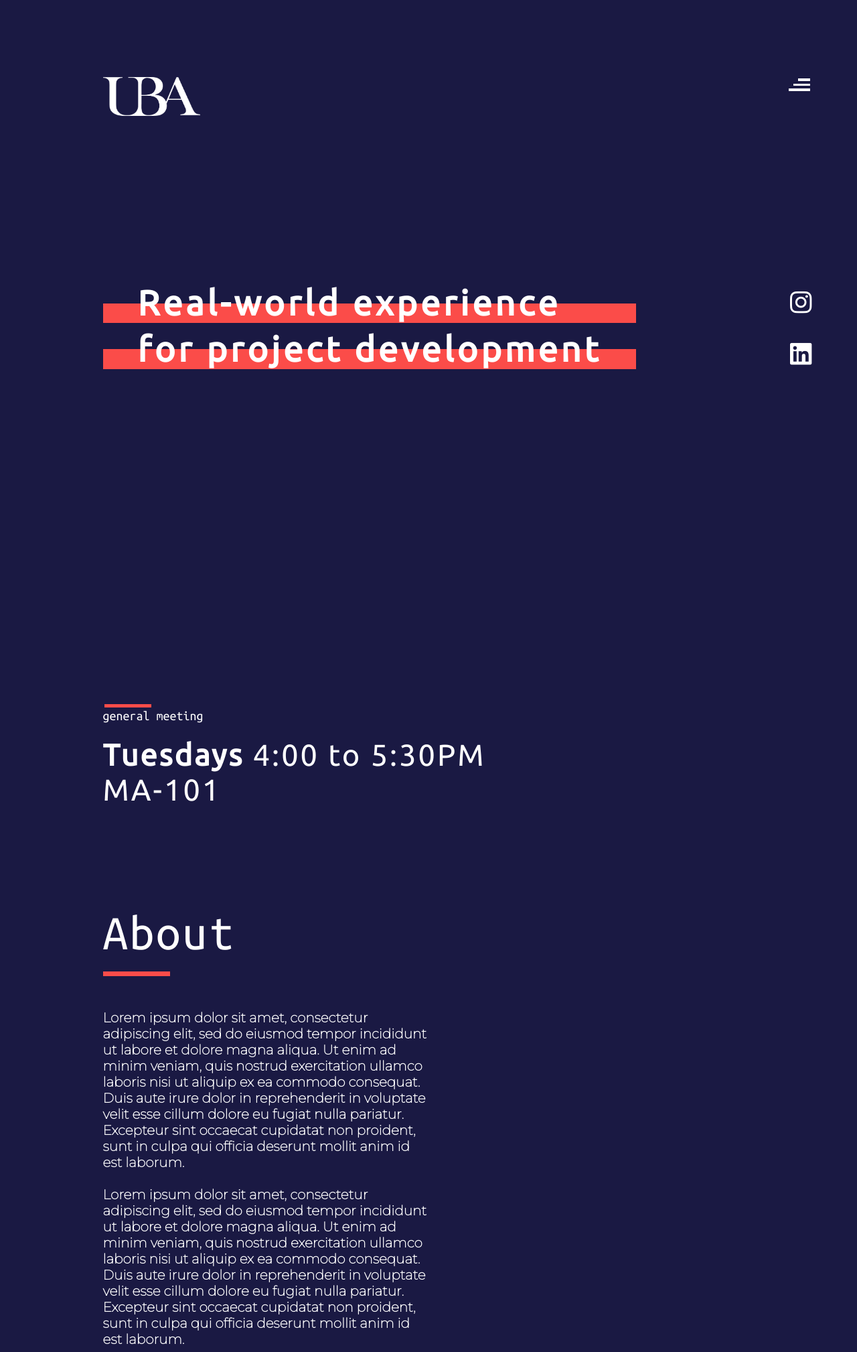
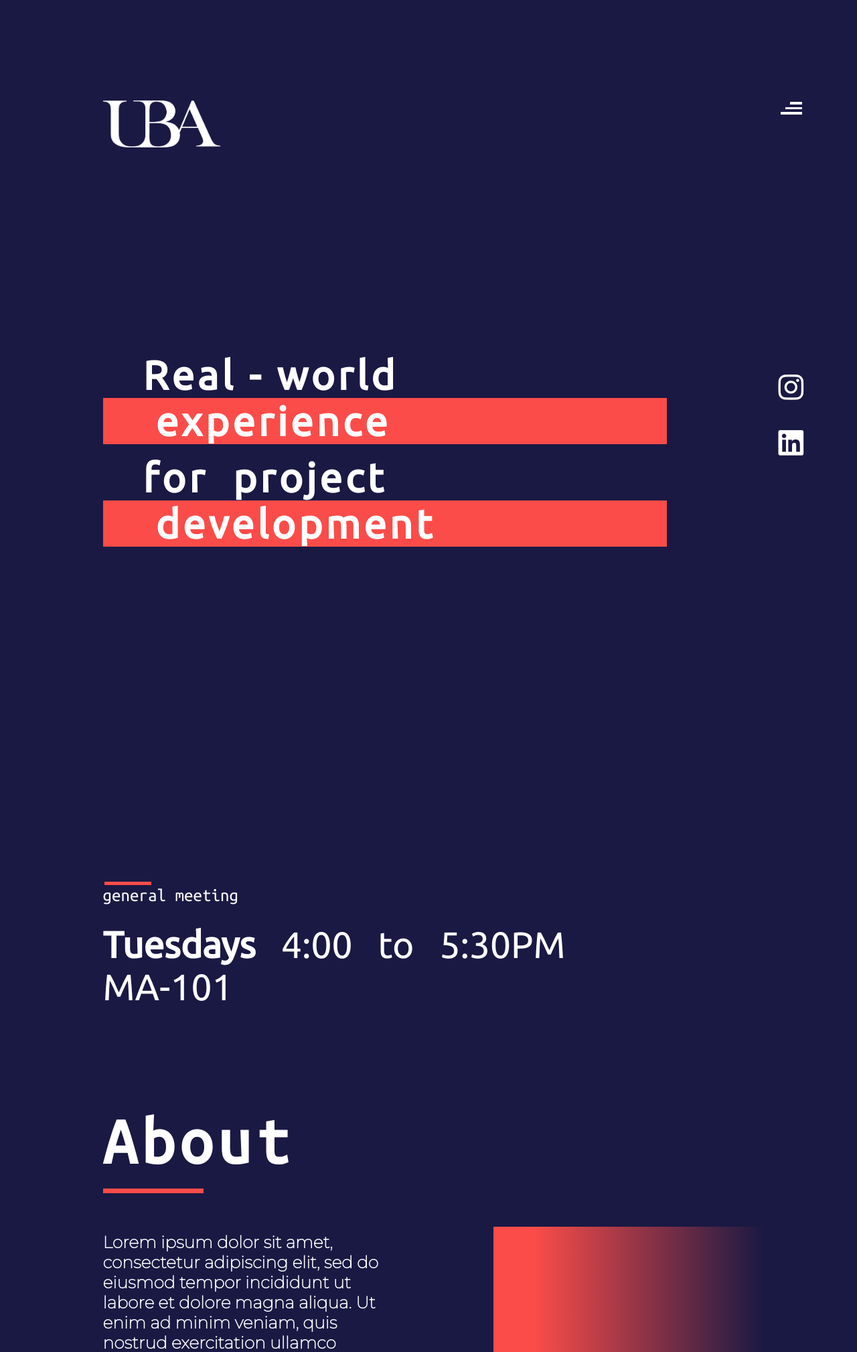
Before and after one commit to Sibbons/UBA, a PHP site: page / in a window 1280 px wide. Shown: the top 2018 px of the page at 67% size. Run offline with PHP 8.4, Linux system fonts and the light colour scheme; some libraries are stand-ins or nearby versions.

Commit message:
finished About

```diff
--- a/index.html
+++ b/index.html
@@ -16,13 +16,13 @@
 <body>
     <div class="landingWrapper">
         <div class="logo">
-            <img src="images/Logo.png" width=145 />
+            <img src="images/Logo.png" width=175 />
         </div>
 
         <div class="message">
-            <h1>Real-world experience&nbsp;&nbsp;</h1>
-            <h1> for project development</real-world>
-            </h1>
+            <p>Real - world &nbsp;experience</p>
+            <p> for &nbsp;project &nbsp;development</real-world>
+            </p>
 
         </div>
 
@@ -52,7 +52,7 @@
     <div class="meetingTimeWrapper">
         <div class="barAbove"> </div>
         <p class="gm">general meeting</p>
-        <p class="meetingTime"> <b>Tuesdays</b> 4:00 to 5:30PM
+        <p class="meetingTime"> <b>Tuesdays &nbsp;</b> 4:00 &nbsp; to &nbsp; 5:30PM
             <br />
             MA-101
         </p>
@@ -61,7 +61,7 @@
 
 
     <div class="aboutWrapper">
-        <div class="aboutHead">About</div>
+        <p class="aboutHead">About</p>
         <div class="underAbout"></div>
         <div class="aboutMain">
             <div class="aboutDescription">
@@ -78,18 +78,8 @@
                     laboris nisi ut aliquip ex ea commodo consequat. Duis aute irure dolor in reprehenderit in
                     voluptate velit esse cillum dolore eu fugiat nulla pariatur. Excepteur sint occaecat cupidatat
                     non proident, sunt in culpa qui officia deserunt mollit anim id est laborum.
-                    <br /> <br />
-                    Lorem ipsum dolor sit amet, consectetur adipiscing elit, sed do eiusmod tempor incididunt ut
-                    labore et dolore magna aliqua. Ut enim ad minim veniam, quis nostrud exercitation ullamco
-                    laboris nisi ut aliquip ex ea commodo consequat. Duis aute irure dolor in reprehenderit in
-                    voluptate velit esse cillum dolore eu fugiat nulla pariatur. Excepteur sint occaecat cupidatat
-                    non proident, sunt in culpa qui officia deserunt mollit anim id est laborum.
-                    <br /> <br />
-                    Lorem ipsum dolor sit amet, consectetur adipiscing elit, sed do eiusmod tempor incididunt ut
-                    labore et dolore magna aliqua. Ut enim ad minim veniam, quis nostrud exercitation ullamco
-                    laboris nisi ut aliquip ex ea commodo consequat. Duis aute irure dolor in reprehenderit in
-                    voluptate velit esse cillum dolore eu fugiat nulla pariatur. Excepteur sint occaecat cupidatat
-                    non proident, sunt in culpa qui officia deserunt mollit anim id est laborum.
+
+
                 </p>
             </div>
             <div class='aboutGradient'>
--- a/style.css
+++ b/style.css
@@ -19,7 +19,7 @@ body{
     "logo . . navRight"
     "message message message navRight";
     align-items: start;
-    padding-top: 115px;
+    padding-top: 150px;
 }
 
 .logo{
@@ -33,11 +33,14 @@ margin-bottom: 40px;
     grid-area: navRight;
     display: grid;
     justify-content: center;
+    margin-right: 5em;
+
 
 }
 .nav-links{
     margin-top: 15px;
     margin-bottom: 40px;
+
 }
 .nav-right a {
     text-decoration: none;
@@ -50,11 +53,11 @@ margin-bottom: 40px;
     opacity: 0;
     transition: all 0.5s ease-out;
     cursor: default;
-    font-size: 37px;
-    font-family: 'Ubuntu Mono';
+    font-size: 43px;
+    font-family: 'Ubuntu';
     margin-right: 10px;
-    font-weight: 550;
-    letter-spacing: 1px;
+    font-weight: 500;
+    letter-spacing: 1.5px;
 }
 
 .toggle a {
@@ -67,8 +70,8 @@ margin-bottom: 40px;
  .toggle a:hover{
     background-image: linear-gradient(
         0,
-        #fb4c49 30%,
-		transparent 30%
+        #fb4c49 25%,
+		transparent 25%
     );
 
 }
@@ -111,14 +114,15 @@ margin-bottom: 40px;
     display: grid;
     justify-content: start;
     align-content: end;
-    font-size: 26px;
-    margin-top: 200px;
+    font-size: 33px;
+    margin-top: 250px;
     letter-spacing: 5px;
 }
-.message h1{
-    margin-top: 10px;
-}
-.message h1 {
+
+.message p {
+    margin-top: 15px;
+    font-size: 60px;
+    font-weight: bolder;
 	background-image: linear-gradient(
 		0,
 		#fb4c49 50%,
@@ -134,12 +138,12 @@ margin-bottom: 40px;
     display: flex;
     flex-direction: column;
     align-items: flex-end;
-    font-size: 37px;
+    font-size: 43px;
     cursor: pointer;
 }
 
 .sideIcons{
-    margin-top: 80px;
+    margin-top: 120px;
 }
 
 
@@ -148,16 +152,15 @@ margin-bottom: 40px;
 }
 
 .gm{
-    font-size: 20px;
+    font-size: 27px;
     font-family: 'Ubuntu Mono';
 
 }
 
 .meetingTime{
     font-family: Ubuntu;
-    font-size: 45px;
+    font-size: 55px;
     margin-top: .5em;
-    letter-spacing: 3px;
 
 }
 
@@ -169,19 +172,20 @@ margin-bottom: 40px;
 }
 
 .aboutWrapper{
-    margin:100px 12%;
+    margin:100px 5em 0px 12%;
 }
 
 .aboutHead{
-    font-size: 75px;
+    font-size: 100px;
     font-family: 'Ubuntu mono';
-    letter-spacing: 2px;
+    letter-spacing: 7px;
+    font-weight: bold;
 }
 
 .underAbout{
     margin-top: 20px;
     background-color: #fb4c49;
-    width: 100px;
+    width: 150px;
     height: 7px;
 }
 
@@ -189,11 +193,20 @@ margin-bottom: 40px;
     display: grid;
     margin-top: 50px;
     grid-template-columns: 1fr 1fr;
+    column-gap: 7.5em;
     margin-bottom: 1000px;
 }
 
 .aboutDescription p{
-    font-size: 20px;
+    font-size: 25px;
     font-family: 'Montserrat';
     font-weight: 750;
+    margin-top: 8px;
+    margin-right: 40px;
 }
+
+.aboutGradient{
+    width: 87%;
+    background: rgb(251,76,73);
+background: linear-gradient(90deg, rgba(251,76,73,1) 15%, rgba(9,9,121,0) 100%, rgba(26,25,67,1) 100%);
+}
```
